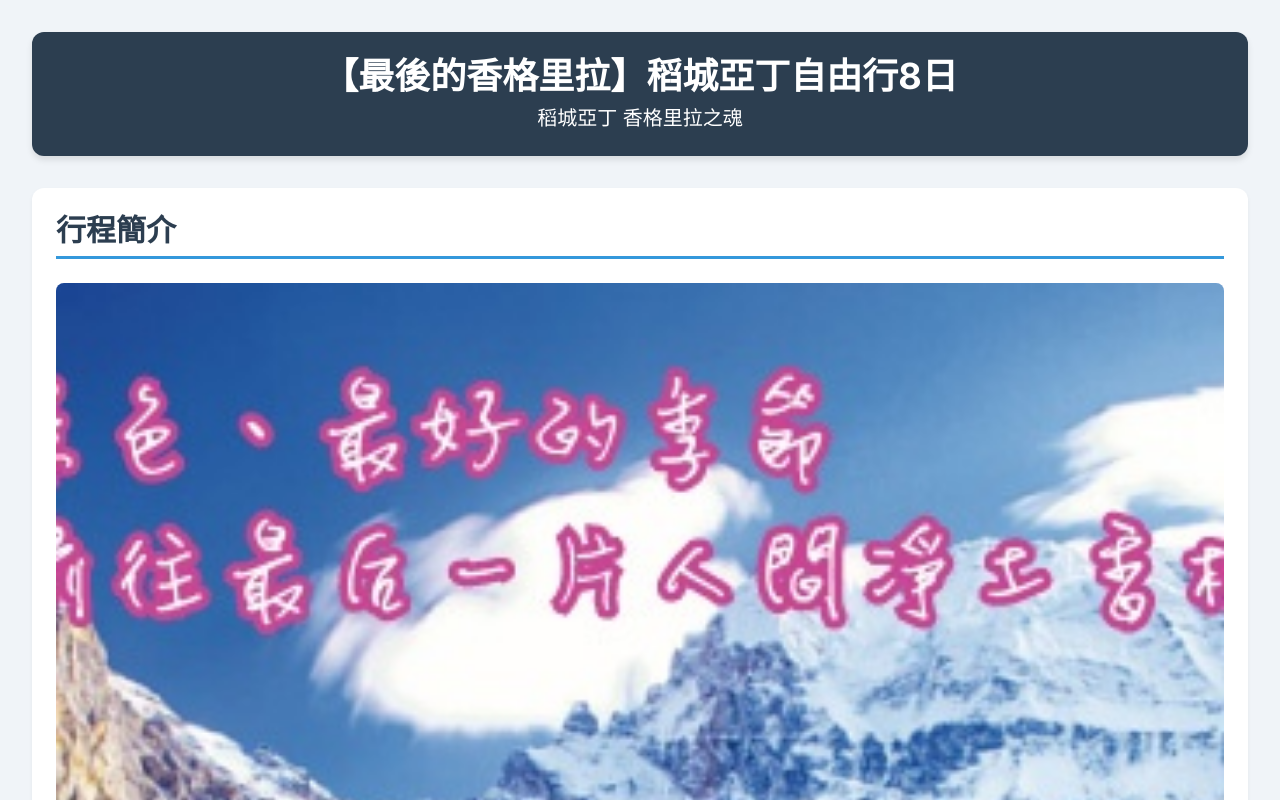
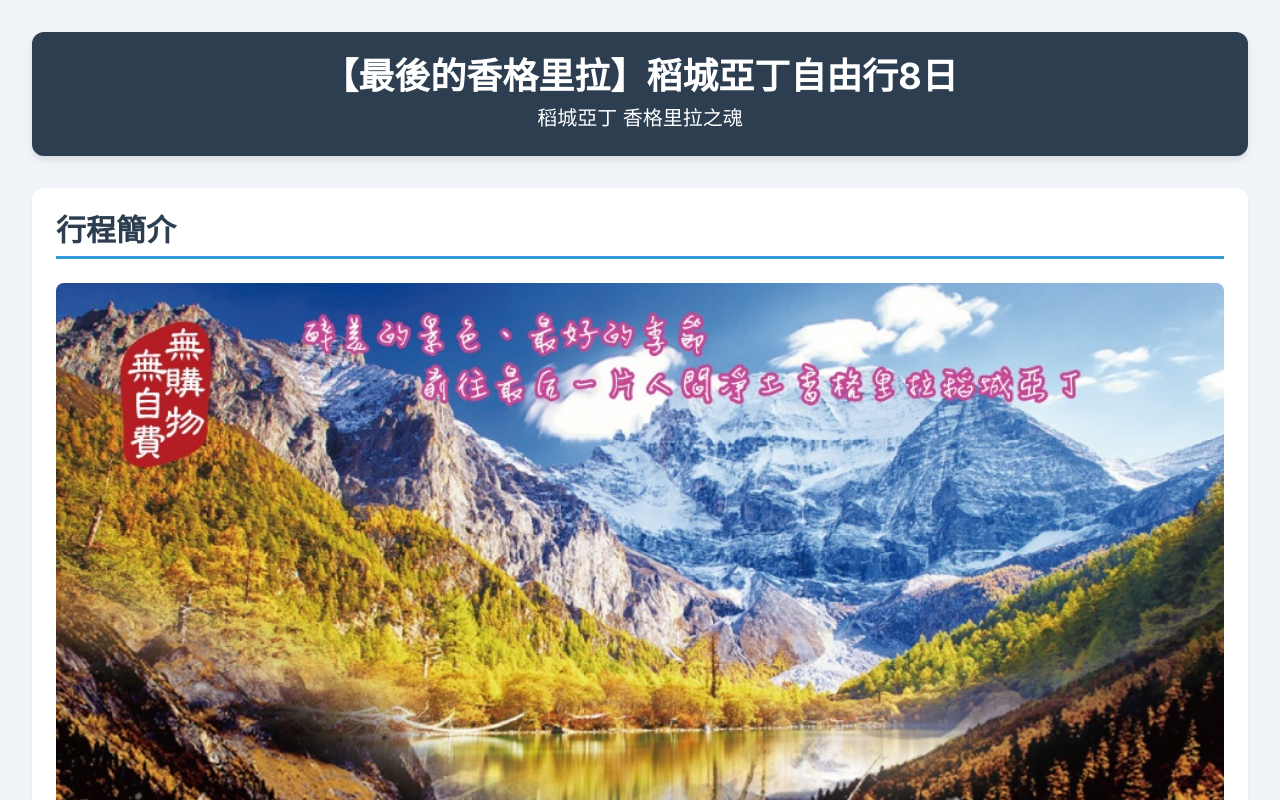
Before and after one commit to cu2110/home, a plain HTML site: page index.html in a window 1280 px wide. Shown: the top 800 px of the page. Drawn offline with nearby package versions, Linux system fonts and the light colour scheme.

Commit message:
Add files via upload

```diff
--- a/index.html
+++ b/index.html
@@ -64,7 +64,7 @@
             margin-bottom: 1rem;
             font-size: 0.9rem;
             text-align: center;
-            height: 2000px; /* Fixed height for consistency */
+            /* height: 2000px; Fixed height for consistency */
             overflow: hidden; /* Ensure content doesn't overflow */
         }
         .image-placeholder img {
```
